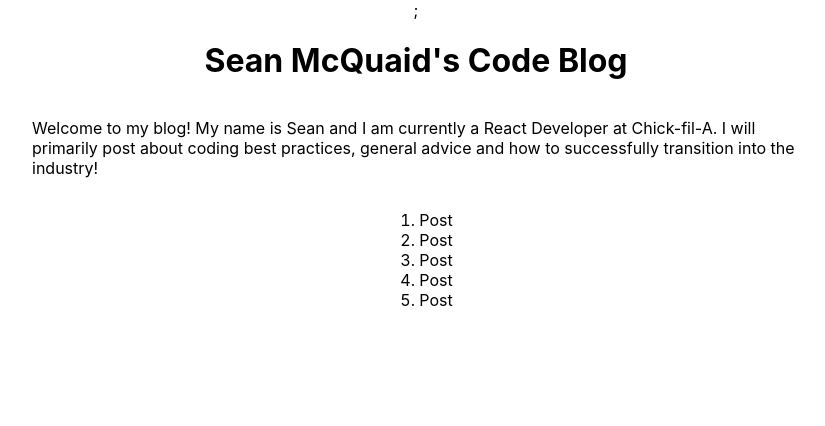
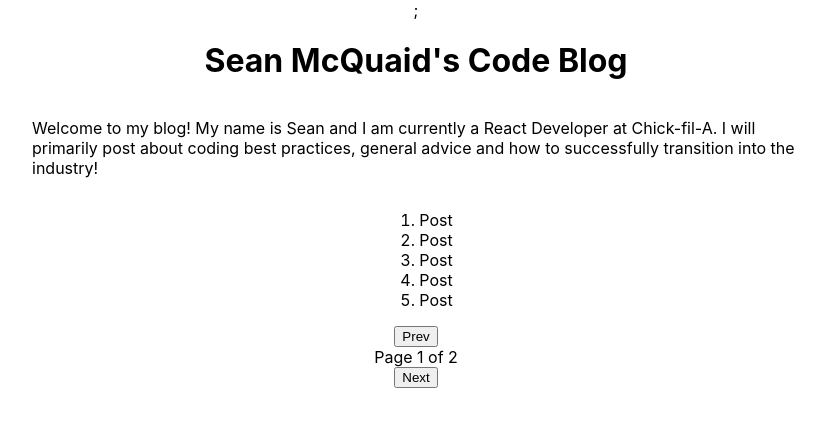
Before and after one commit to seanmcquaid/Musician-That-Codes, a Next.js app: page / in a window 1280 px wide. Shown: the top 426 px of the page, without its empty margins (224-1049 px from the left). Built offline with nearby package versions, Linux system fonts and the light colour scheme.

Commit message:
set up page functionality for home

```diff
--- a/components/app/home/ArrowButton.js
+++ /dev/null
@@ -1,6 +0,0 @@
-import React from 'react';
-import styled from 'styled-components';
-
-const ArrowButton = React.memo(styled.button``);
-
-export default ArrowButton;
--- a/pages/index.js
+++ b/pages/index.js
@@ -2,7 +2,7 @@ import Head from 'next/head';
 import { useCallback, useState } from 'react';
 import styled from 'styled-components';
 import PostList from '../components/app/home/PostList';
-import { H1, P } from '../components/universal';
+import { Button, H1, P } from '../components/universal';
 import postsService from '../services/postsService';
 
 export default function Home({ posts }) {
@@ -16,11 +16,14 @@ export default function Home({ posts }) {
   ];
   const [currentPage, setCurrentPage] = useState(0);
   const currentPosts = fakePosts.slice(currentPage * 5, (currentPage + 1) * 5);
-  console.log(currentPosts);
+  const totalPages =
+    Math.floor(fakePosts.length / 5) + (fakePosts % 5 !== 0 ? 1 : 0);
 
   const prevButtonOnClick = useCallback(() => {
-    setCurrentPage((pageNumber) => pageNumber - 1);
-  }, []);
+    if (currentPage > 0) {
+      setCurrentPage((pageNumber) => pageNumber - 1);
+    }
+  }, [currentPage]);
 
   const nextButtonOnClick = useCallback(() => {
     setCurrentPage((pageNumber) => pageNumber + 1);
@@ -38,6 +41,11 @@ export default function Home({ posts }) {
           industry!
         </P>
         <PostList posts={currentPosts} />
+        <Button onClick={prevButtonOnClick}>Prev</Button>
+        <PageNumber>
+          Page {currentPage + 1} of {totalPages}
+        </PageNumber>
+        <Button onClick={nextButtonOnClick}>Next</Button>
       </Header>
     </HomePageContainer>
   );
@@ -71,3 +79,5 @@ const Header = styled.header`
 const Main = styled.main`
   width: 60%;
 `;
+
+const PageNumber = styled.span``;
```
